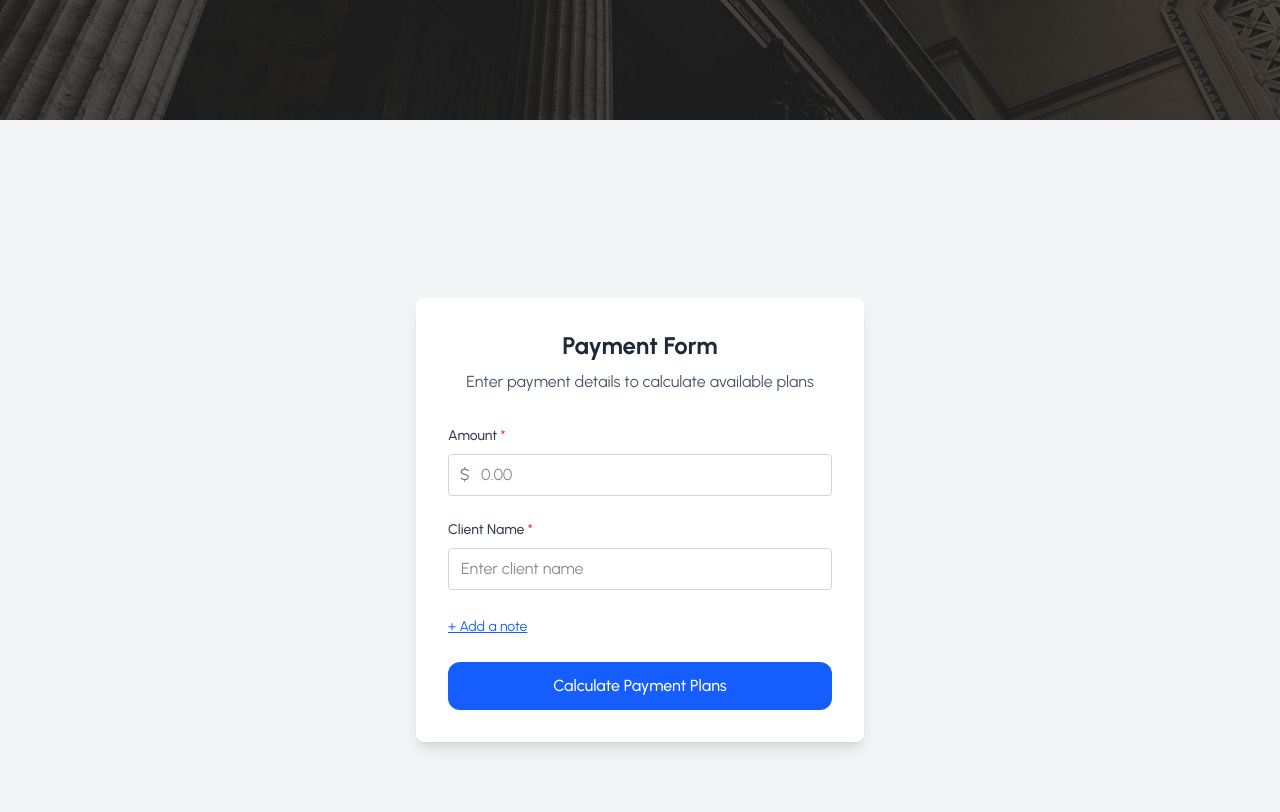
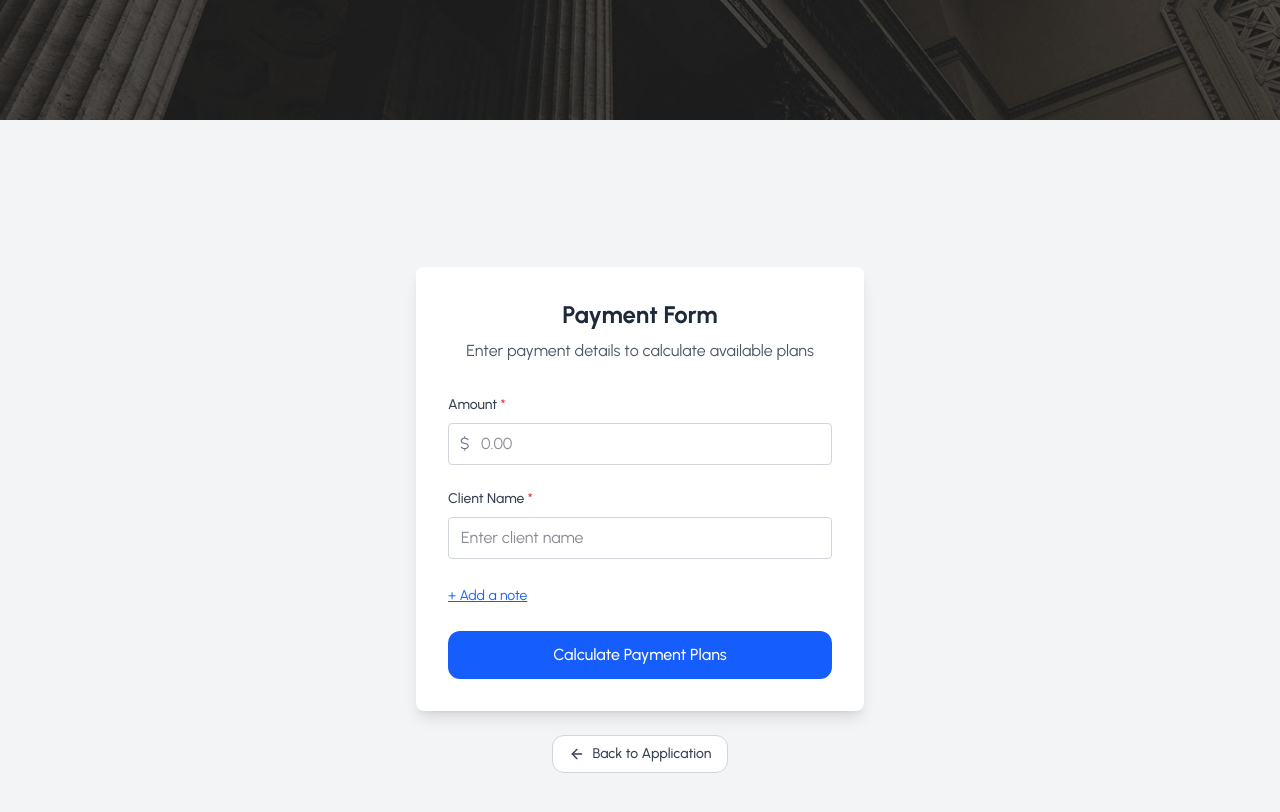
Before and after one commit to owaisrafiq05/Bnpl-Payment-System-Frontend, a React (Vite) app: page / in a window 1280 px wide. Shown: the part 380-1192 px from the top of the page. Built offline with nearby package versions, Linux system fonts and the light colour scheme.

Commit message:
UI Update 03

```diff
--- a/src/components/CheckoutForm.tsx
+++ b/src/components/CheckoutForm.tsx
@@ -3,6 +3,7 @@ import { usePaymentForm } from '../context/PaymentFormContext';
 import { PaymentPlanService } from '../services/paymentPlanService';
 import { ChevronDown } from 'lucide-react';
 import { toast } from 'sonner';
+import HeroSection from './HeroSection';
 
 const CheckoutForm: React.FC = () => {
   const { state, dispatch } = usePaymentForm();
@@ -352,6 +353,8 @@ const CheckoutForm: React.FC = () => {
   }
 
   return (
+    <div>
+      <HeroSection backgroundUrl="/bg-img.png" title="Checkout" />
     <div className="min-h-screen bg-gray-50 py-8 px-4">
       <div className="max-w-6xl mx-auto">
         {/* Coupon Section */}
@@ -921,6 +924,7 @@ const CheckoutForm: React.FC = () => {
         </div>
       </div>
     </div>
+    </div>
   );
 };
 
--- a/src/components/PaymentForm.tsx
+++ b/src/components/PaymentForm.tsx
@@ -101,7 +101,7 @@ const PaymentForm: React.FC = () => {
 
   return (
     <div><HeroSection backgroundUrl="/bg-img.png" title="Make a Payment" />
-    <div className="min-h-screen bg-gray-100 flex items-center justify-center p-4">
+    <div className="min-h-screen bg-gray-100 flex items-center justify-center p-4 flex-col">
       <div className="bg-white rounded-lg shadow-lg p-8 w-full max-w-md">
         <div className="text-center mb-8">
           <h1 className="text-2xl font-bold text-gray-800 mb-2">
@@ -209,6 +209,20 @@ const PaymentForm: React.FC = () => {
           </div>
         )}
       </div>
+
+      {/* Back to Application Button */}
+      <div className="mt-6 flex justify-start">
+        <a
+          href="https://ironclad.law/"
+          className="inline-flex items-center px-4 py-2 bg-white hover:bg-gray-50 rounded border border-gray-300 text-gray-700 text-sm font-medium transition-colors focus:outline-none focus:ring-2 focus:ring-blue-400 focus:border-transparent rounded-xl"
+        >
+          <svg xmlns="http://www.w3.org/2000/svg" className="h-4 w-4 mr-2" viewBox="0 0 24 24" fill="none" stroke="currentColor" strokeWidth="2" strokeLinecap="round" strokeLinejoin="round">
+            <line x1="19" y1="12" x2="5" y2="12"></line>
+            <polyline points="12 19 5 12 12 5"></polyline>
+          </svg>
+          Back to Application
+        </a>
+      </div>
     </div>
   </div>
   );
```
